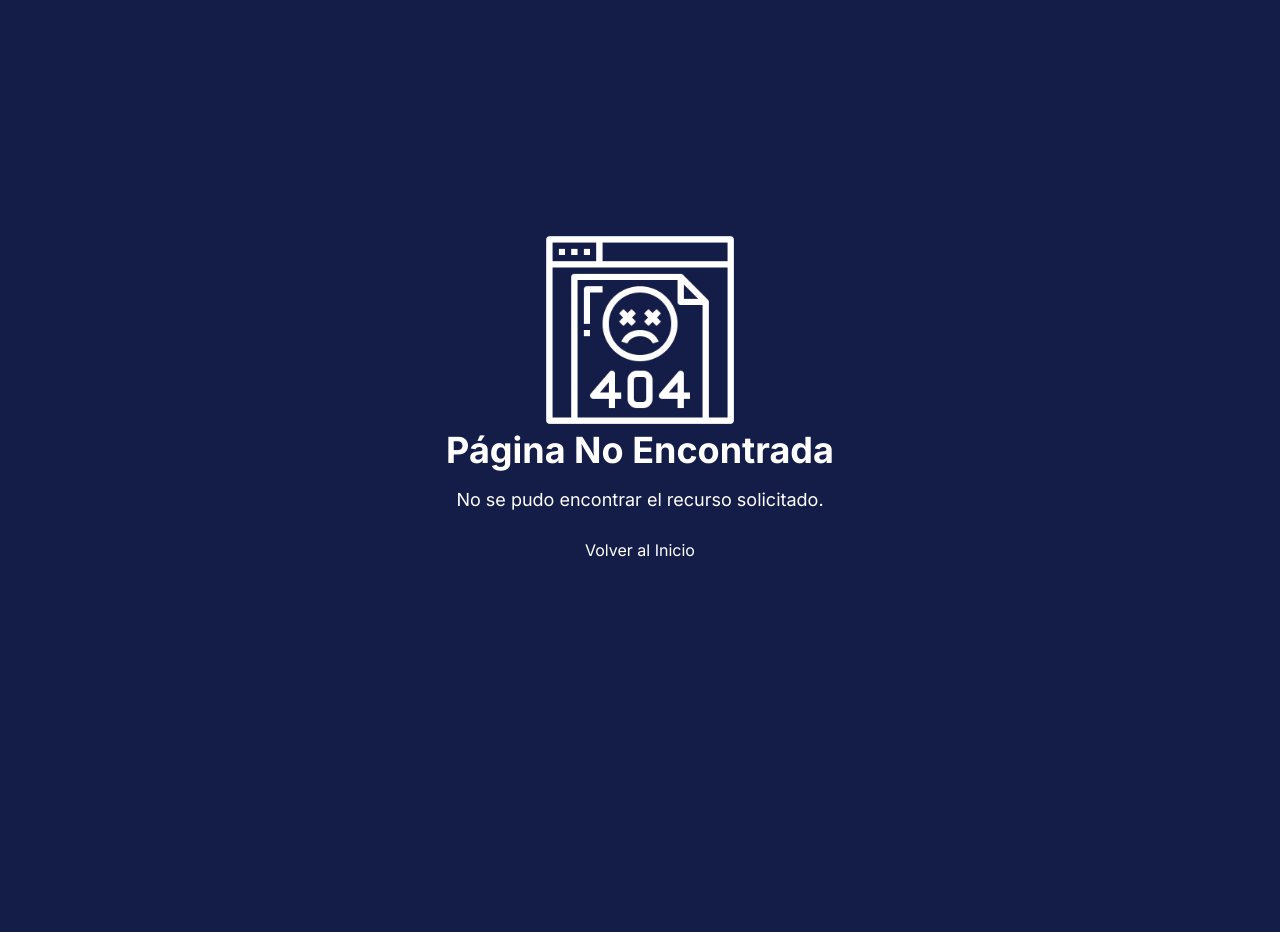
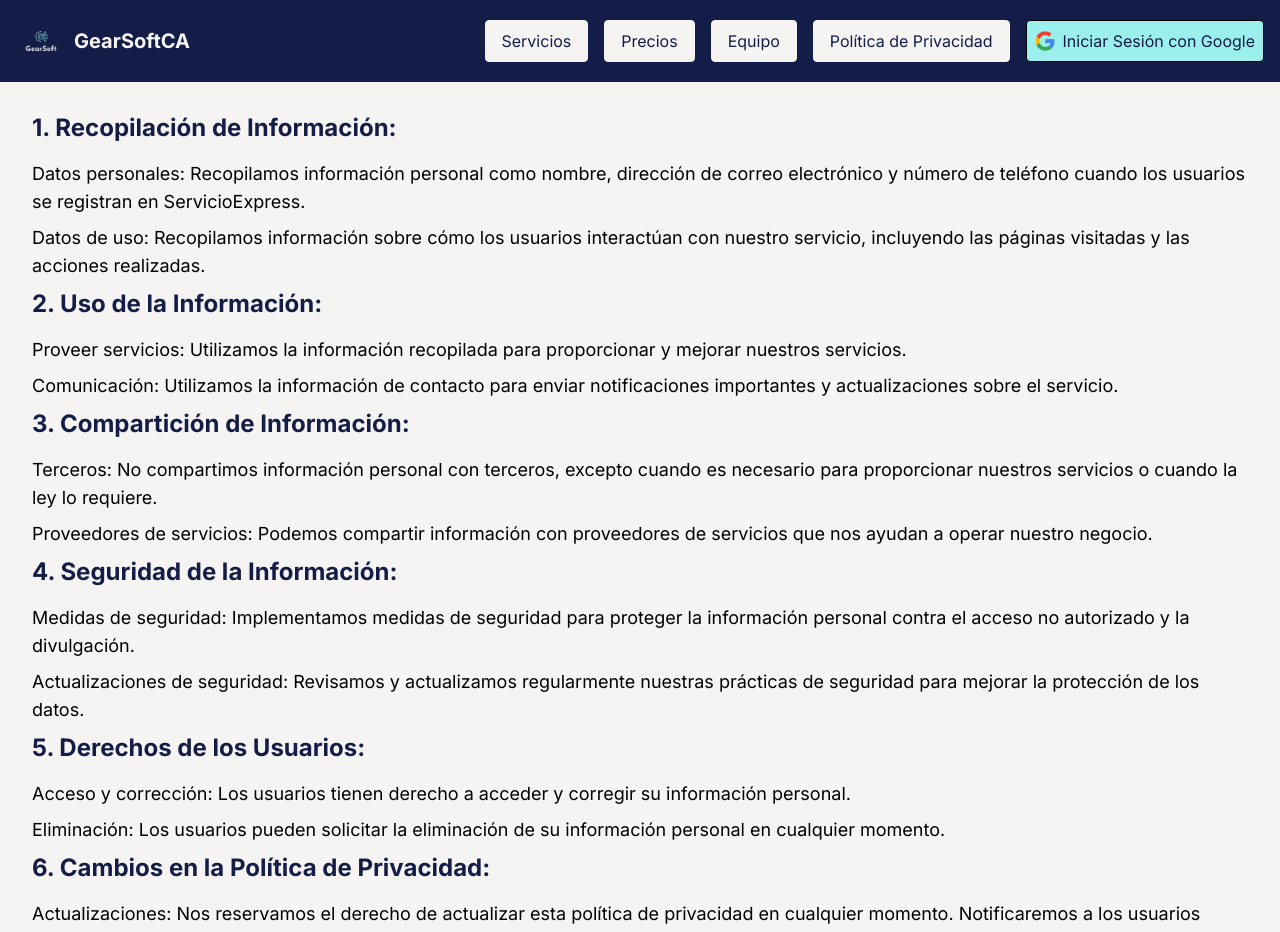
Before and after one commit to JavierAlburges/gearsoftca, a Next.js app: page /politicaDePrivacidad in a window 1280 px wide. Before the commit this address had no page. Shown: the top 932 px of the page. Before the commit the page ends 800 px from the top, so only its background shows below. Built offline with nearby package versions, Linux system fonts and the light colour scheme; no server answers.

Commit message:
se agregaron las politicas de privacidad

```diff
--- /dev/null
+++ b/app/politicaDePrivacidad/page.tsx
@@ -0,0 +1,39 @@
+import { NavBar } from "@/components/nav-bar"
+import { Footer } from "@/components/footer"
+import React from "react"
+
+export default function Home() {
+  return (
+    <>
+      <NavBar />
+      <main className="bg-[var(--color-white)] p-8">
+        <div className="container mx-auto my-20">
+          <h2 className="text-2xl font-bold text-[var(--color-dark-blue)] mb-4">1. Recopilación de Información:</h2>
+          <p className="text-lg text-[var(--color-black)] mb-2">Datos personales: Recopilamos información personal como nombre, dirección de correo electrónico y número de teléfono cuando los usuarios se registran en ServicioExpress.</p>
+          <p className="text-lg text-[var(--color-black)] mb-2">Datos de uso: Recopilamos información sobre cómo los usuarios interactúan con nuestro servicio, incluyendo las páginas visitadas y las acciones realizadas.</p>
+
+          <h2 className="text-2xl font-bold text-[var(--color-dark-blue)] mb-4">2. Uso de la Información:</h2>
+          <p className="text-lg text-[var(--color-black)] mb-2">Proveer servicios: Utilizamos la información recopilada para proporcionar y mejorar nuestros servicios.</p>
+          <p className="text-lg text-[var(--color-black)] mb-2">Comunicación: Utilizamos la información de contacto para enviar notificaciones importantes y actualizaciones sobre el servicio.</p>
+
+          <h2 className="text-2xl font-bold text-[var(--color-dark-blue)] mb-4">3. Compartición de Información:</h2>
+          <p className="text-lg text-[var(--color-black)] mb-2">Terceros: No compartimos información personal con terceros, excepto cuando es necesario para proporcionar nuestros servicios o cuando la ley lo requiere.</p>
+          <p className="text-lg text-[var(--color-black)] mb-2">Proveedores de servicios: Podemos compartir información con proveedores de servicios que nos ayudan a operar nuestro negocio.</p>
+
+          <h2 className="text-2xl font-bold text-[var(--color-dark-blue)] mb-4">4. Seguridad de la Información:</h2>
+          <p className="text-lg text-[var(--color-black)] mb-2">Medidas de seguridad: Implementamos medidas de seguridad para proteger la información personal contra el acceso no autorizado y la divulgación.</p>
+          <p className="text-lg text-[var(--color-black)] mb-2">Actualizaciones de seguridad: Revisamos y actualizamos regularmente nuestras prácticas de seguridad para mejorar la protección de los datos.</p>
+
+          <h2 className="text-2xl font-bold text-[var(--color-dark-blue)] mb-4">5. Derechos de los Usuarios:</h2>
+          <p className="text-lg text-[var(--color-black)] mb-2">Acceso y corrección: Los usuarios tienen derecho a acceder y corregir su información personal.</p>
+          <p className="text-lg text-[var(--color-black)] mb-2">Eliminación: Los usuarios pueden solicitar la eliminación de su información personal en cualquier momento.</p>
+
+          <h2 className="text-2xl font-bold text-[var(--color-dark-blue)] mb-4">6. Cambios en la Política de Privacidad:</h2>
+          <p className="text-lg text-[var(--color-black)] mb-2">Actualizaciones: Nos reservamos el derecho de actualizar esta política de privacidad en cualquier momento. Notificaremos a los usuarios sobre cambios significativos.</p>
+          <p className="text-lg text-[var(--color-black)] mb-2">Fecha de vigencia: Esta política de privacidad es efectiva a partir de la fecha de publicación.</p>
+        </div>
+      </main>
+      <Footer />
+    </>
+  )
+}
--- a/components/nav-bar.tsx
+++ b/components/nav-bar.tsx
@@ -89,7 +89,7 @@ export function NavBar() {
           <Link href="/#equipo">
             <button className="text-[var(--color-dark-blue)] border-[var(--color-white)] bg-[var(--color-white)] hover:bg-[var(--color-white)]/90 hover:text-[var(--color-white] py-2 px-4 rounded">Equipo</button>
           </Link>
-          <Link href="/politicas">
+          <Link href="/politicaDePrivacidad">
             <button className="text-[var(--color-dark-blue)] border-[var(--color-white)] bg-[var(--color-white)] hover:bg-[var(--color-white)]/90 hover:text-[var(--color-white] py-2 px-4 rounded">Política de Privacidad</button>
           </Link>
           {!isLoggedIn && (
```
